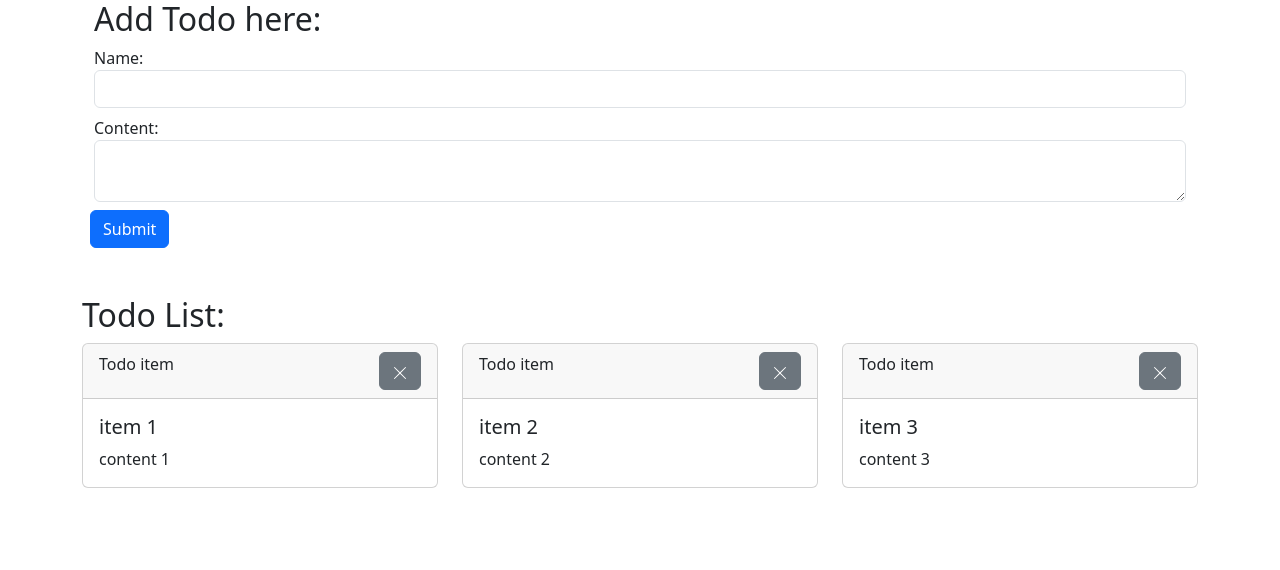
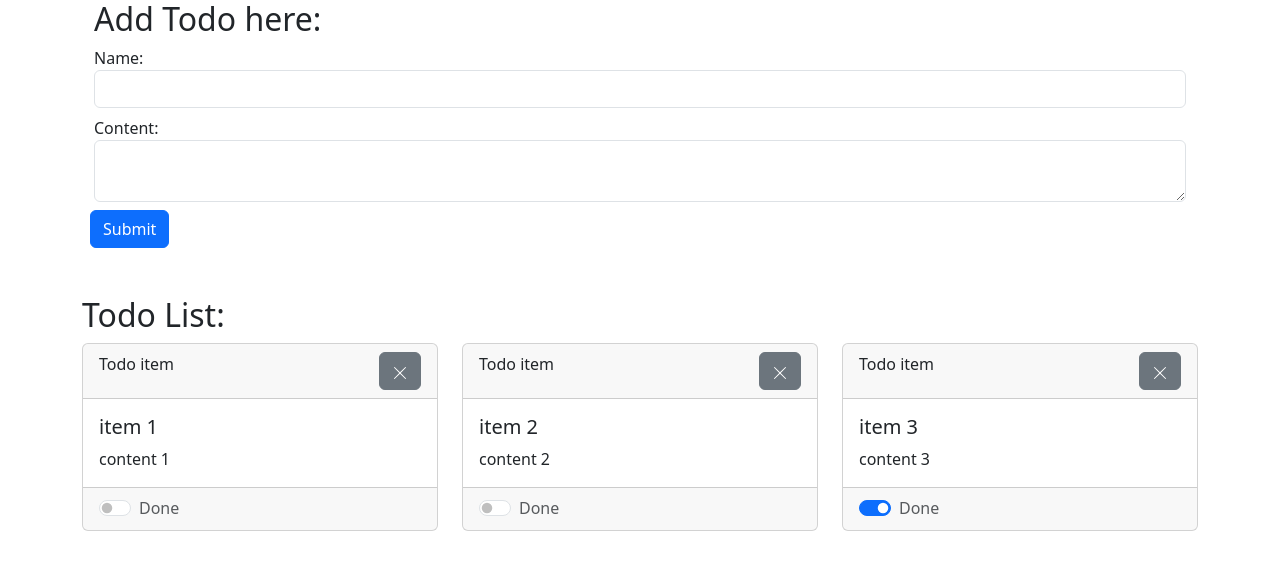
Before and after one commit to imitunevich/react-todo, a React (Vite) app: page / in a window 1280 px wide. Shown: the top 570 px of the page. Built offline with nearby package versions, Linux system fonts and the light colour scheme.

Commit message:
*add isDone

```diff
--- a/src/App.tsx
+++ b/src/App.tsx
@@ -15,6 +15,17 @@ function App() {
   function deleteItem(id: number): void {
     setTodoList(todoList.filter((todo: TodoItem) => todo.id !== id));
   }
+
+  function updateItem(item: TodoItem): void {
+    const itemToUpdateIndex: number = todoList.findIndex(
+      (todo: TodoItem) => todo.id == item.id,
+    );
+    const itemToUpdate: TodoItem = todoList[itemToUpdateIndex];
+    const updatedTodoList = [...todoList];
+    updatedTodoList[itemToUpdateIndex] = { ...itemToUpdate, ...item };
+    setTodoList(updatedTodoList);
+  }
+
   return (
     <section>
       <div className="container">
@@ -22,7 +33,11 @@ function App() {
           <TodoForm onSubmit={addItem} />
         </div>
 
-        <TodoList todoList={todoList} onDelete={deleteItem} />
+        <TodoList
+          todoList={todoList}
+          onDelete={deleteItem}
+          updateItem={updateItem}
+        />
       </div>
     </section>
   );
--- a/src/components/TodoCard/TodoCard.tsx
+++ b/src/components/TodoCard/TodoCard.tsx
@@ -1,8 +1,16 @@
 /// <reference types="vite-plugin-svgr/client" />
 import { TodoItem } from "../../todo-types";
 import DeleteIcon from "../../assets/x-lg.svg?react";
+import { ChangeEvent } from "react";
 
-export function TodoCard(p: { item: TodoItem; onDelete: () => void }) {
+export function TodoCard(p: {
+  item: TodoItem;
+  onDelete: () => void;
+  updateItem: (item: TodoItem) => void;
+}) {
+  function setDone(e: ChangeEvent<HTMLInputElement>) {
+    p.updateItem({ ...p.item, isDone: e.target.checked });
+  }
   return (
     <div className="card">
       <div className="card-header d-flex flex-row justify-content-between">
@@ -15,6 +23,21 @@ export function TodoCard(p: { item: TodoItem; onDelete: () => void }) {
         <h5 className="card-title">{p.item.name}</h5>
         <p className="card-text">{p.item.content}</p>
       </div>
+      <div className="card-footer text-muted">
+        <div className="form-check form-switch">
+          <input
+            className="form-check-input"
+            type="checkbox"
+            role="switch"
+            checked={p.item.isDone}
+            onChange={setDone}
+            id="isDone"
+          />
+          <label className="form-check-label" htmlFor="done">
+            Done
+          </label>
+        </div>
+      </div>
     </div>
   );
 }
--- a/src/components/TodoForm/TodoForm.tsx
+++ b/src/components/TodoForm/TodoForm.tsx
@@ -6,7 +6,7 @@ export function TodoForm(p: {
   onSubmit: (item: TodoItem) => void;
 }) {
   const [formData, setFormData] = useState<TodoItem>(
-    p.item || { id: Date.now(), name: "", content: "" },
+    p.item || { id: Date.now(), name: "", content: "", isDone: false },
   );
 
   function setValue(
@@ -19,7 +19,7 @@ export function TodoForm(p: {
     p.onSubmit({ ...formData, id: Date.now() });
 
     //clear form;
-    setFormData({ id: Date.now(), name: "", content: "" });
+    setFormData({ id: Date.now(), name: "", content: "", isDone: false });
   }
 
   return (
--- a/src/components/TodoList/TodoList.tsx
+++ b/src/components/TodoList/TodoList.tsx
@@ -4,10 +4,15 @@ import { TodoCard } from "../TodoCard/TodoCard";
 export function TodoList(p: {
   todoList: TodoItem[];
   onDelete: (todoId: number) => void;
+  updateItem: (item: TodoItem) => void;
 }) {
   const renderTodoList: React.ReactNode = p.todoList.map((item: TodoItem) => (
     <div key={item.id} className="col-md-6 col-lg-4 mb-3">
-      <TodoCard item={item} onDelete={() => p.onDelete(item.id)} />
+      <TodoCard
+        item={item}
+        onDelete={() => p.onDelete(item.id)}
+        updateItem={p.updateItem}
+      />
     </div>
   ));
   return (
--- a/src/todo-types.ts
+++ b/src/todo-types.ts
@@ -2,4 +2,5 @@ export interface TodoItem {
   id: number;
   name: string;
   content: string;
+  isDone: boolean;
 }
--- a/src/utils/constants.ts
+++ b/src/utils/constants.ts
@@ -1,5 +1,5 @@
 export const INIT_TODO_LIST = [
-  { id: 1, name: "item 1", content: "content 1" },
-  { id: 2, name: "item 2", content: "content 2" },
-  { id: 3, name: "item 3", content: "content 3" },
+  { id: 1, name: "item 1", content: "content 1", isDone: false },
+  { id: 2, name: "item 2", content: "content 2", isDone: false },
+  { id: 3, name: "item 3", content: "content 3", isDone: true },
 ];
```
